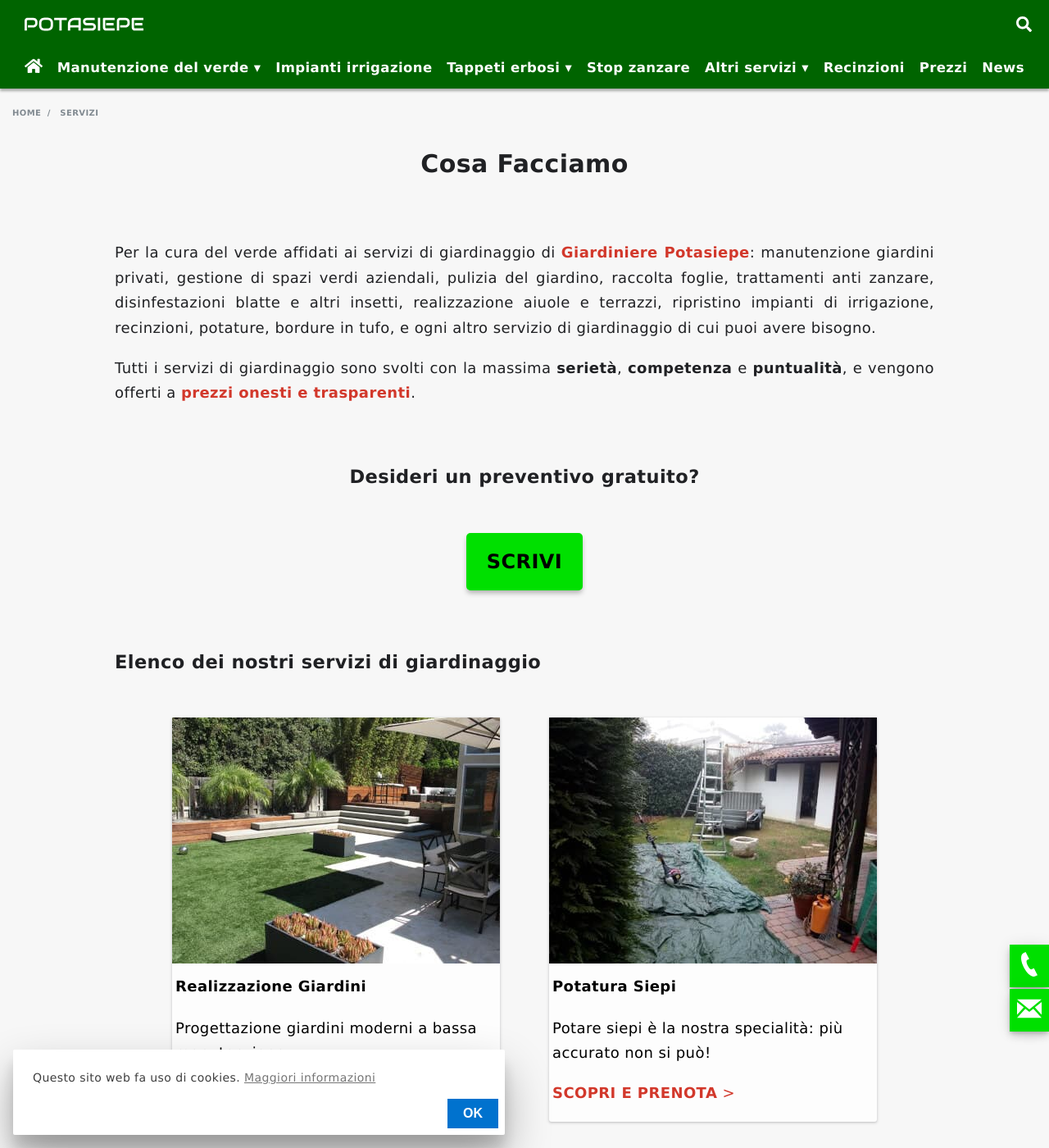
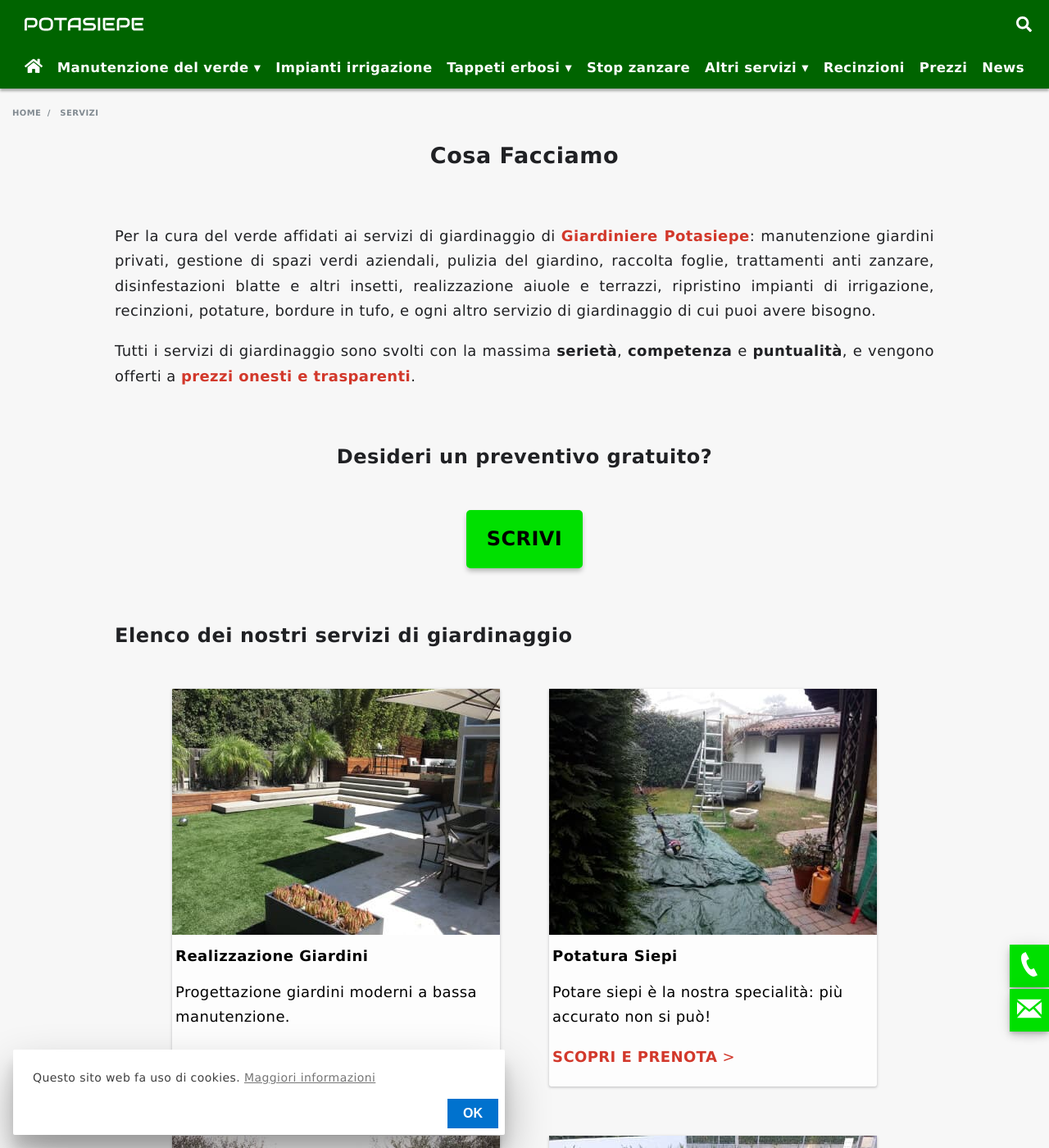
Before and after one commit to enricocaputo/enricocaputo.github.io, a Jekyll site: the page built from pages/servizi.md, in a window 1280 px wide and 1400 px high. Shown: the whole window at 82% size. Built offline with Jekyll 4.4.1, drawn with Linux system fonts in a browser that asks for light colours; some of the changed text lies outside the part shown.

Commit message:
little design changes

```diff
--- a/_sass/_base.scss
+++ b/_sass/_base.scss
@@ -34,29 +34,22 @@ a {
  text-decoration:none;
 }
 
+h1, h2, h3, h4 {
+    letter-spacing: .035rem;
+    line-height: 1.2;
+}
+
 h1 {
-  font-size: 2rem;
+  font-size: 1.802rem;
   text-align: center;
 }
 
 h2, .h2 {
-  font-size: 1.5rem;
+  font-size: 1.602rem;
 }
 
 h3, .h3 {
   font-size: 1.2rem;
-}
-
-.h2, .h3 {
-  font-weight:700;
-  margin:10px 0
-}
-.h2 {
-  line-height: 2.8;
-}
-
-.h3 {
-  line-height: 2;
 }
 
 .hero {
@@ -210,8 +203,9 @@ a {
 }
 
 footer {
+  font-size: 110%;
+  margin-top: 70px;
   padding: 34px 25px 10px 25px;
-  margin-top: 70px;
 }
 
 .cookie {
@@ -226,28 +220,16 @@ table {
 }
 
 @media (max-width: 767px) {
-  h1 {
-    font-size: 1.9rem;
-  }
-  h2 {
-    font-size: 1.5rem;
-  }
-  .h2 {
-    font-size: 1.5rem;
-  }
   .hero {
     margin: 100px 0 0 0;
    }
   .centered {
     background-color: #e4e4e6;
     margin-top: 73px;
-    padding: 50px 0 50px 0;
+    padding: 25px 0;
     position: relative;
   }
   .list-collection {
-    h3 {
-      font-size: 1.1rem;
-    }
     ul li {
       margin: 2em 0;
     }
@@ -260,7 +242,7 @@ table {
   }
   .content {
     width: 86%;
-    font-size: 1.26rem;
     padding-bottom: 10rem;
+    font-size: clamp(1.26rem,calc(1.2rem + .25vw),1.52rem);
   }
 }
--- a/_sass/_header.scss
+++ b/_sass/_header.scss
@@ -68,7 +68,7 @@
   position: sticky;
   background-color: DarkGreen;
   color: white;
-  font-size: 1.1rem;
+  font-size: 16.5px;
   font-weight: 600;
   box-shadow: 0px 3px 3px rgba(0, 0, 0, 0.31);
 
```
Also changed, not shown: my_collections/_servizi/abbattimento-e-potatura-alberi.md (+1 -1 lines).
